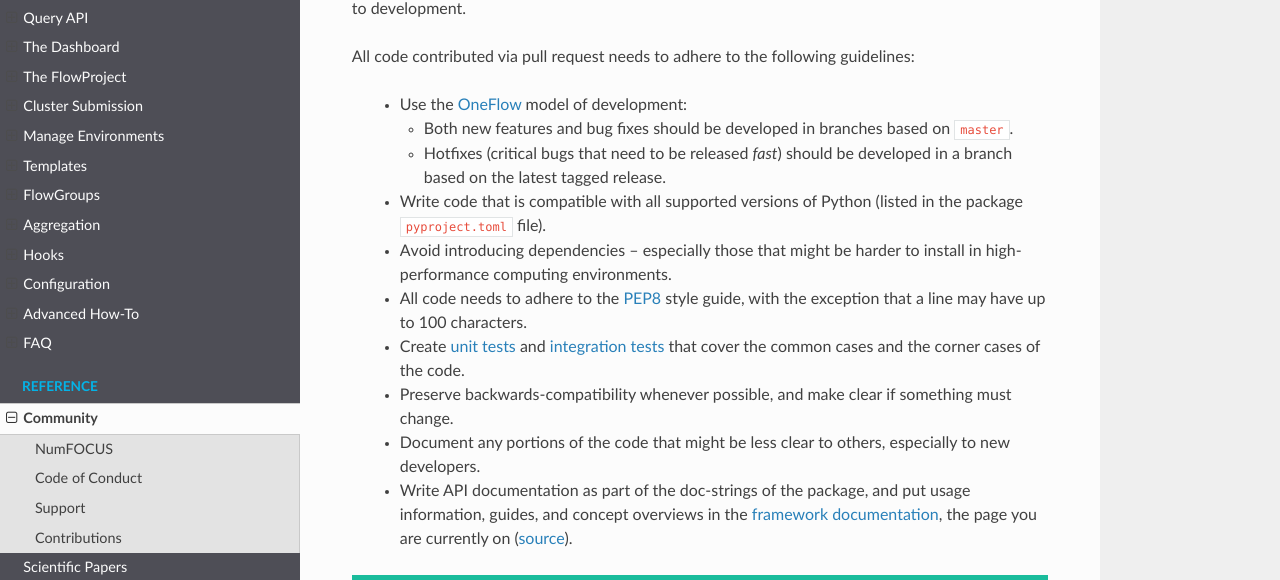
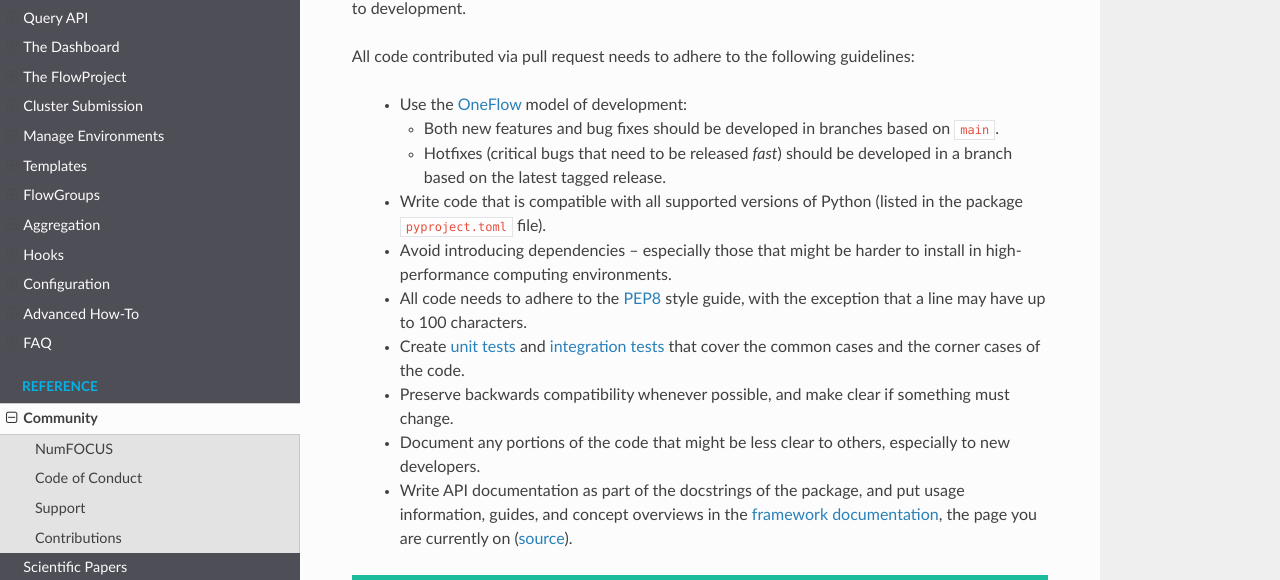
Before and after one commit to glotzerlab/signac-docs, a Sphinx documentation site: the page built from docs/source/community.rst, in a window 1280 px wide and 900 px high, scrolled down 1208 px. Shown: the part 137-717 px from the top of the window. Built offline with Sphinx 7.4.7 and the Read the Docs theme 2.0.0, drawn with Linux system fonts in a browser that asks for light colours.

Commit message:
community

```diff
--- a/docs/source/community.rst
+++ b/docs/source/community.rst
@@ -57,16 +57,16 @@ All code contributed via pull request needs to adhere to the following guideline
 
   * Use the `OneFlow`_ model of development:
 
-    - Both new features and bug fixes should be developed in branches based on ``master``.
+    - Both new features and bug fixes should be developed in branches based on ``main``.
     - Hotfixes (critical bugs that need to be released *fast*) should be developed in a branch based on the latest tagged release.
 
   * Write code that is compatible with all supported versions of Python (listed in the package ``pyproject.toml`` file).
   * Avoid introducing dependencies -- especially those that might be harder to install in high-performance computing environments.
   * All code needs to adhere to the PEP8_ style guide, with the exception that a line may have up to 100 characters.
   * Create `unit tests <https://en.wikipedia.org/wiki/Unit_testing>`_  and `integration tests <ttps://en.wikipedia.org/wiki/Integration_testing>`_ that cover the common cases and the corner cases of the code.
-  * Preserve backwards-compatibility whenever possible, and make clear if something must change.
+  * Preserve backwards compatibility whenever possible, and make clear if something must change.
   * Document any portions of the code that might be less clear to others, especially to new developers.
-  * Write API documentation as part of the doc-strings of the package, and put usage information, guides, and concept overviews in the `framework documentation <https://docs.signac.io/>`_, the page you are currently on (`source <https://github.com/glotzerlab/signac-docs/>`_).
+  * Write API documentation as part of the docstrings of the package, and put usage information, guides, and concept overviews in the `framework documentation <https://docs.signac.io/>`_, the page you are currently on (`source <https://github.com/glotzerlab/signac-docs/>`_).
 
 .. _GitHub: https://github.com/glotzerlab/
 .. _PEP8: https://www.python.org/dev/peps/pep-0008/
```
